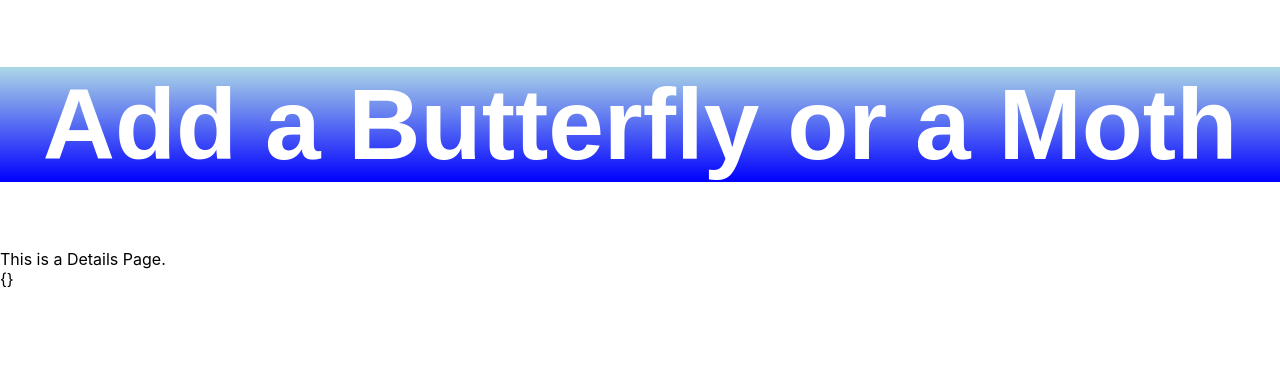
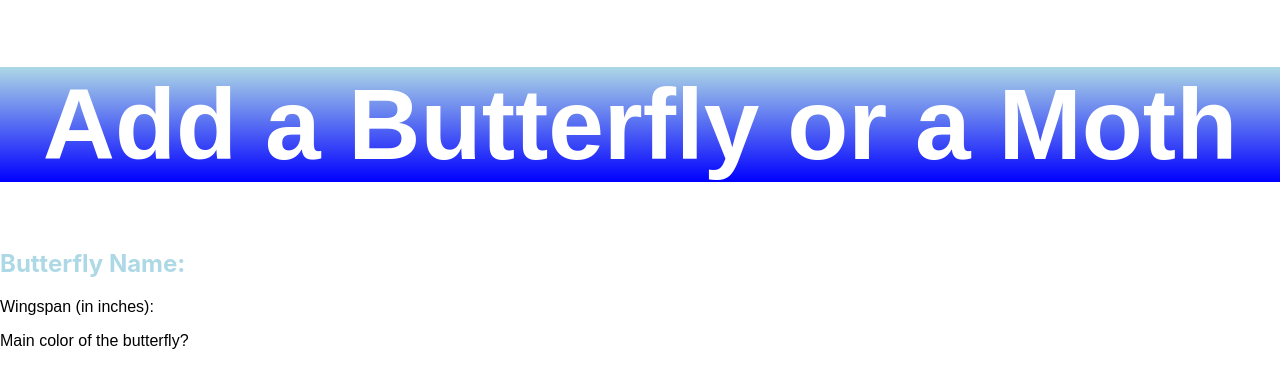
Before and after one commit to breeannb/butterfly-fe, a React (Create React App) app: page /butterfly/1 in a window 1280 px wide. Shown: the top 388 px of the page. Built offline with nearby package versions, Linux system fonts and the light colour scheme; no server answers.

Commit message:
had to fix detail page

```diff
--- a/src/DetailPage.js
+++ b/src/DetailPage.js
@@ -20,9 +20,12 @@ export default class DetailPage extends Component {
         return (
 
             <div>
-                This is a Details Page.
+                {/* This is a Details Page. */}
                 <div>
-                {JSON.stringify(this.state.butterfly)}
+                {/* {JSON.stringify(this.state.butterfly)} */}
+                    <h2>Butterfly Name: {this.state.butterfly.name}</h2>
+                    <p>Wingspan (in inches): {this.state.butterfly.wingspan}</p>
+                    <p>Main color of the butterfly? {this.state.butterfly.color}</p>
                 </div>
 
             </div>
```
